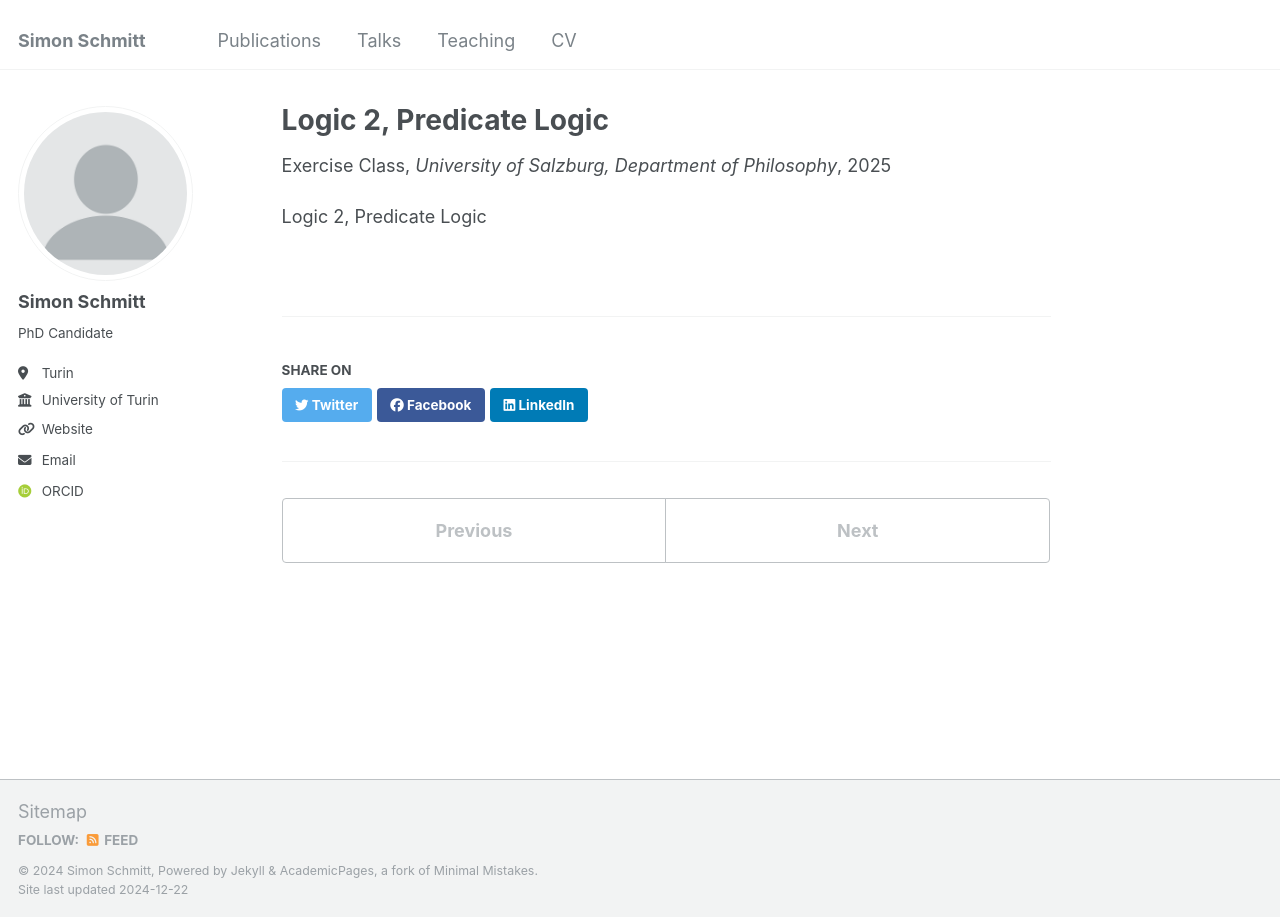
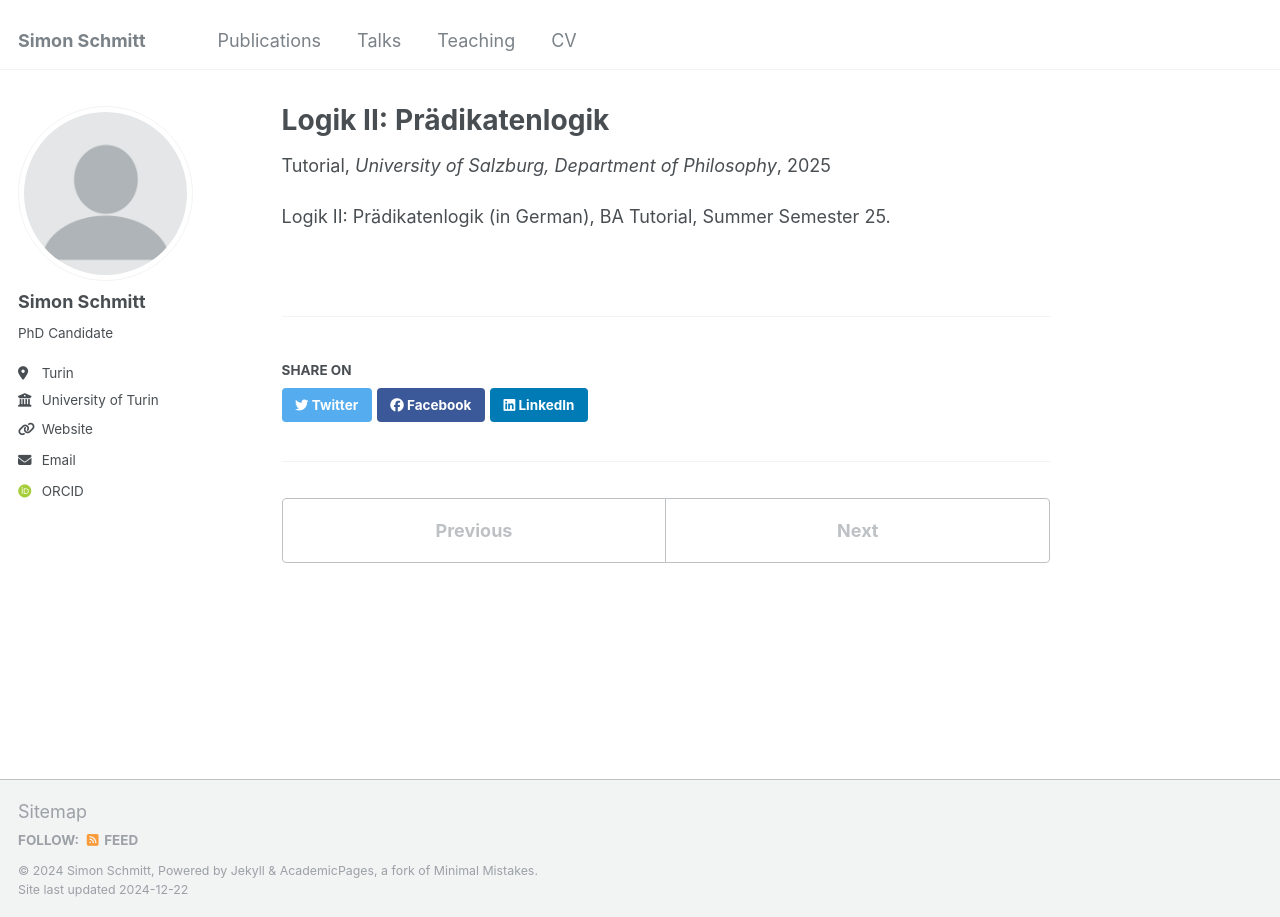
Before and after one commit to SimSchmitt/SimonSchmitt, a Jekyll site: the page built from _teaching/SS25Logic2Exc.md, in a window 1280 px wide. Built offline with Jekyll 4.4.1, drawn with Linux system fonts in a browser that asks for light colours; some web fonts are replaced.

Commit message:
SS25Logic2Exc.md

```diff
--- a/_teaching/SS25Logic2Exc.md
+++ b/_teaching/SS25Logic2Exc.md
@@ -1,11 +1,11 @@
 ---
-title: "Logic 2, Predicate Logic"
+title: "Logik II: Prädikatenlogik"
 collection: teaching
-type: "Exercise Class"
+type: "Tutorial"
 permalink: /teaching/SS25Logic2Exc
 venue: "University of Salzburg, Department of Philosophy"
 date: 2025-03-01
 location: "Salzburg, Austria"
 ---
 
-Logic 2, Predicate Logic
+Logik II: Prädikatenlogik (in German), BA Tutorial, Summer Semester 25.
```
